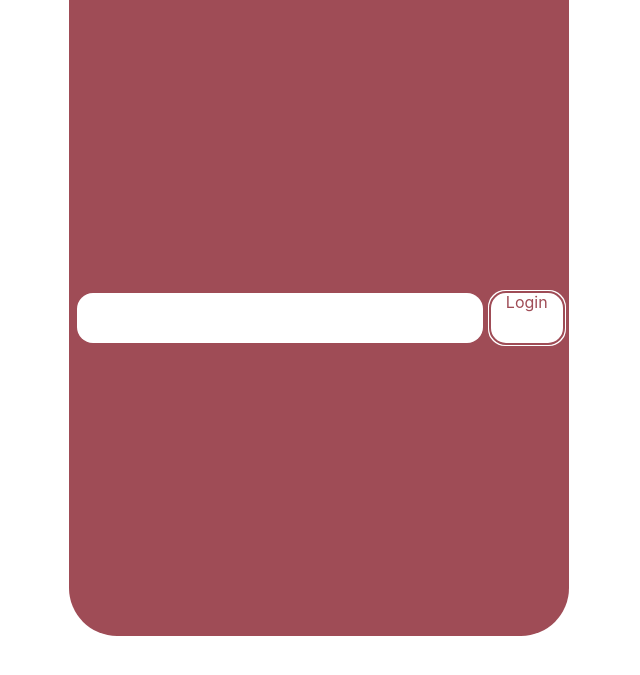
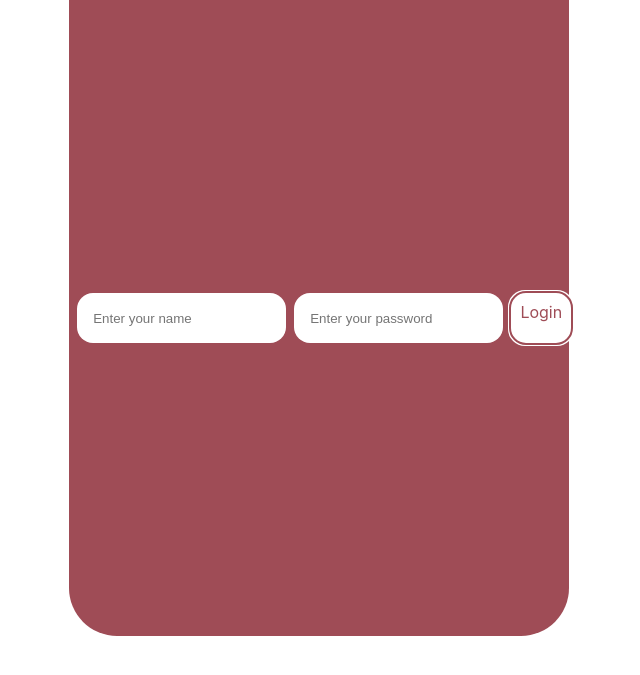
Before and after one commit to SalmaNada5/chat-project, a website: page index.html in a window 1280 px wide. Shown: the part 89-764 px from the top of the page, without its empty margins (321-961 px from the left). Drawn offline with nearby package versions, Linux system fonts and the light colour scheme; no server answers.

Commit message:
added password

```diff
--- a/index.html
+++ b/index.html
@@ -77,13 +77,21 @@
         border-radius: 1rem;
         margin: 0.25rem;
       }
+      #password {
+        border: none;
+        padding: 0 1rem;
+        flex-grow: 1;
+        border-radius: 1rem;
+        margin: 0.25rem;
+
+      }
       #name:focus {
         outline: none;
       }
       #form0 > span {
         /*edit on the login button, sama*/
         background: #fff;
-        padding: 0 1rem;
+        padding: 10px;
         margin: 0.2rem;
         border-radius: 1rem;
         outline: auto;
@@ -118,7 +126,8 @@
         </h1>
         <span></span>
         <form id="form0">
-          <input id="name" />
+          <input id="name" placeholder="Enter your name"/>
+          <input id="password" placeholder="Enter your password"/>
           <span onclick="takename()">Login</span>
         </form>
       </div>
@@ -143,6 +152,7 @@
 
       var names = ["salma", "sara", "sama", "mariam","hazem"]; //change names.
       var colors = ["blue", "red", "yellow", "green","grey"]; //change colors for each user
+      var passwords = ['1234','1234','1234','1234','1234'];
       var name = "";
       var color = "";
       //add time.
@@ -150,8 +160,10 @@
       var hour,minutes;
 
       function takename() {
+        /////////////////////////////////////////////////////////////////////////////
         let nameval = document.getElementById("name").value;
-        if (names.includes(nameval)) {
+        let passVal = document.getElementById("password").value;
+        if (names.includes(nameval) && passwords.includes(passVal)) {
           name = nameval;
           color = colors[names.indexOf(name)];
 
```
